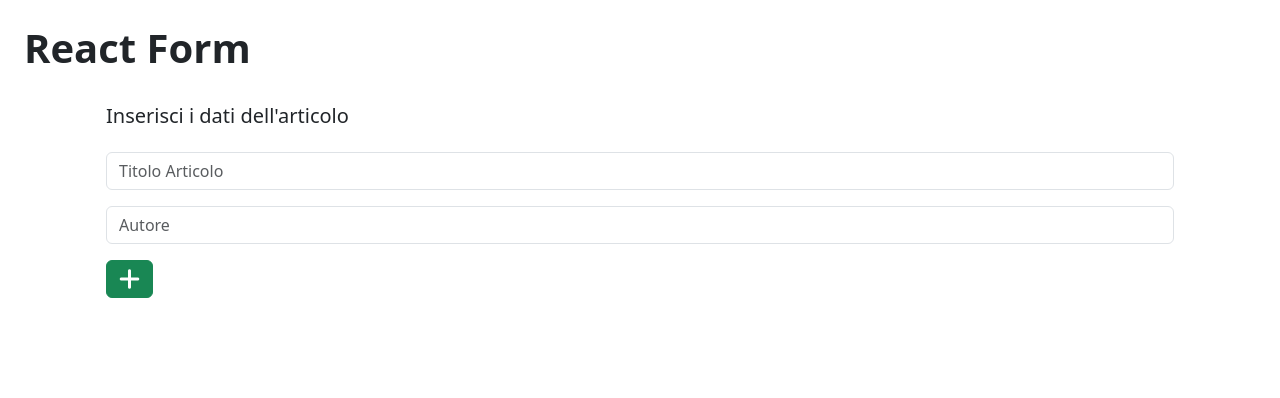
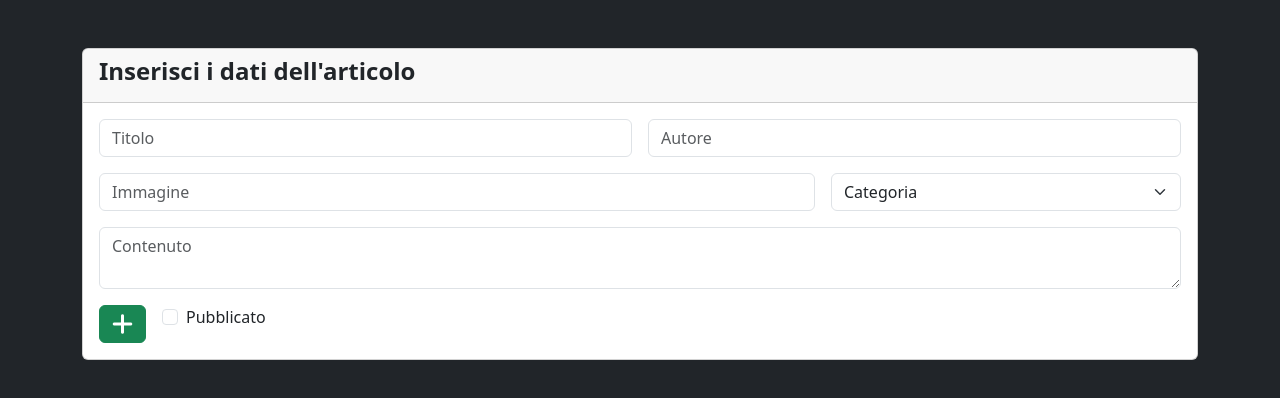
Before and after one commit to luigicaiaffa/react-form-multifield, a React (Vite) app: page / in a window 1280 px wide. Shown: the top 398 px of the page. Built offline with nearby package versions, Linux system fonts and the light colour scheme.

Commit message:
add form html structure

```diff
--- a/src/App.jsx
+++ b/src/App.jsx
@@ -42,29 +42,29 @@ function App() {
 
   return (
     <>
-      <header>
-        <h1 className="p-4 fw-bold">React Form</h1>
-      </header>
-
-      <main>
+      <div className="wrapper bg-dark">
+        <main className="py-5">
           <div className="container">
-          <section className="px-4">
-            <h2 className="fs-5 ">Inserisci i dati dell'articolo</h2>
-            <form className=" py-3" onSubmit={handleFormSubmit}>
-              {/* Title input */}
-              <div className="mb-3">
+            <div className="card">
+              <div className="card-header">
+                <h1 className="fw-bold fs-4">Inserisci i dati dell'articolo</h1>
+              </div>
+              <div className="card-body">
+                <form className="row g-3" onSubmit={handleFormSubmit}>
+                  {/* Title Input */}
+                  <div className="col-md-6">
                     <input
                       required
                       type="text"
                       className="form-control"
-                  placeholder="Titolo Articolo"
+                      placeholder="Titolo"
                       value={newArticleTitle}
                       onChange={handleInputTitleChange}
                     />
                   </div>
 
-              {/* Author input */}
-              <div className="mb-3">
+                  {/* Author Input */}
+                  <div className="col-md-6">
                     <input
                       required
                       type="text"
@@ -75,15 +75,59 @@ function App() {
                     />
                   </div>
 
-              {/* Submit button */}
+                  {/* Img Input */}
+                  <div className="col-md-8">
+                    <input
+                      required
+                      type="text"
+                      className="form-control"
+                      placeholder="Immagine"
+                    />
+                  </div>
+
+                  {/* Category Select */}
+                  <div className="col-md-4">
+                    <select className="form-select">
+                      <option>Categoria</option>
+                      <option>...</option>
+                    </select>
+                  </div>
+
+                  {/* Content Input */}
+                  <div className="col-12">
+                    <textarea
+                      type="text"
+                      className="form-control"
+                      placeholder="Contenuto"
+                    />
+                  </div>
+
+                  <div className="col-12 d-flex">
+                    <div>
+                      {/* Submit Button */}
                       <button type="submit" className="btn btn-success">
                         <i className="fa-solid fa-plus fa-xl"></i>
                       </button>
+                    </div>
+
+                    <div className="form-check mx-3">
+                      {/* Published Check */}
+                      <input
+                        className="form-check-input"
+                        type="checkbox"
+                        id="pubCheck"
+                      />
+                      <label className="form-check-label" htmlFor="pubCheck">
+                        Pubblicato
+                      </label>
+                    </div>
+                  </div>
                 </form>
-          </section>
+              </div>
+            </div>
 
             {/* Articles list */}
-          <section className="px-4">
+            <section>
               <ul className="list-group">
                 {articlesData.map((article, i) => {
                   return (
@@ -118,12 +162,13 @@ function App() {
 
             {articlesData.length > 0 && (
               <div className="form-text px-4 m-2">
-              modificare un articolo: inserire i nuovi dati nel form e cliccare
-              sul bottone di modifica dell'articolo interessato
+                modificare un articolo: inserire i nuovi dati nel form e
+                cliccare sul bottone di modifica dell'articolo interessato
               </div>
             )}
           </div>
         </main>
+      </div>
     </>
   );
 }
--- a/src/assets/css/index.css
+++ b/src/assets/css/index.css
@@ -0,0 +1,3 @@
+.wrapper {
+  min-height: 100vh;
+}
```
Lines whose indentation alone changed are shown as unchanged.
